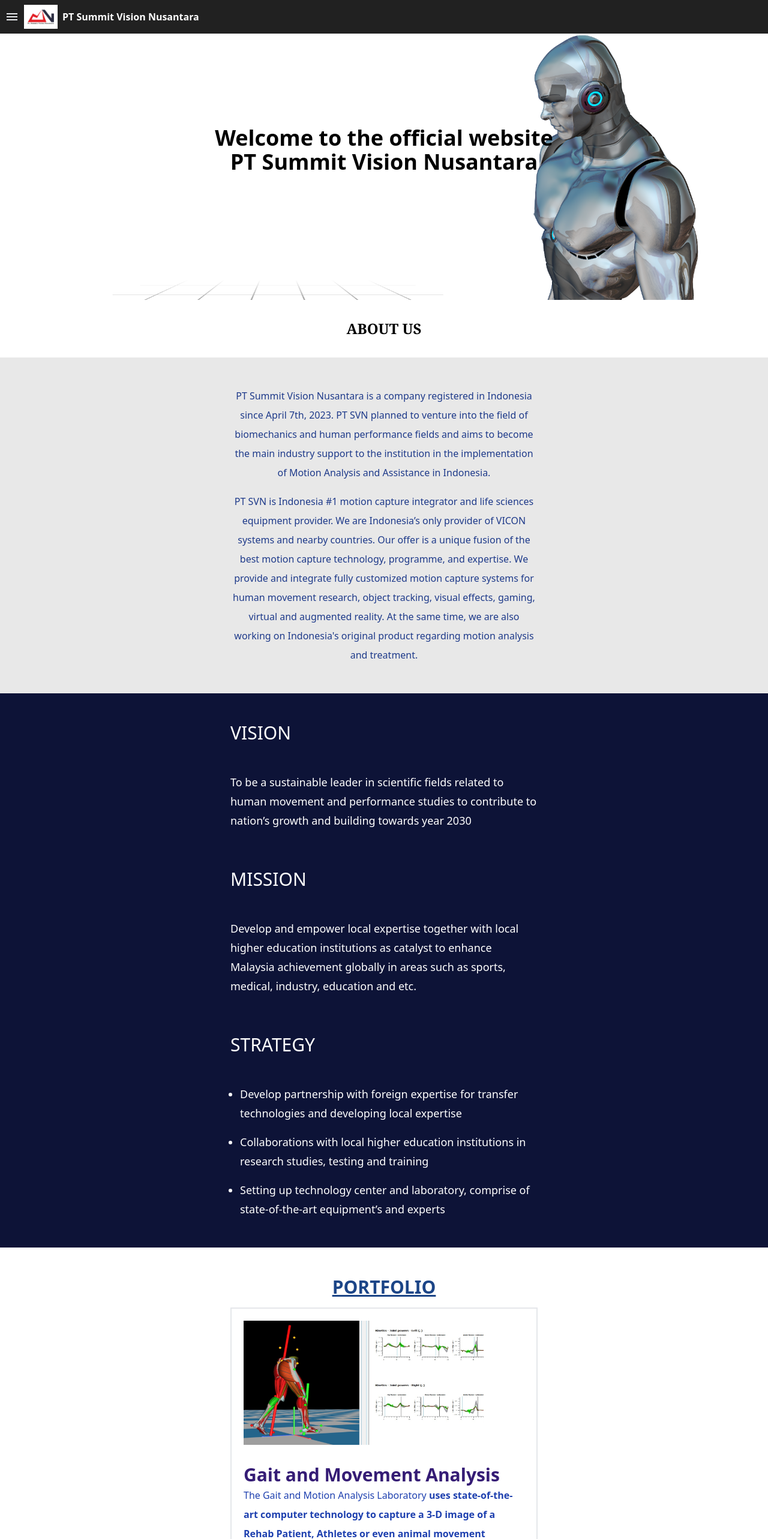
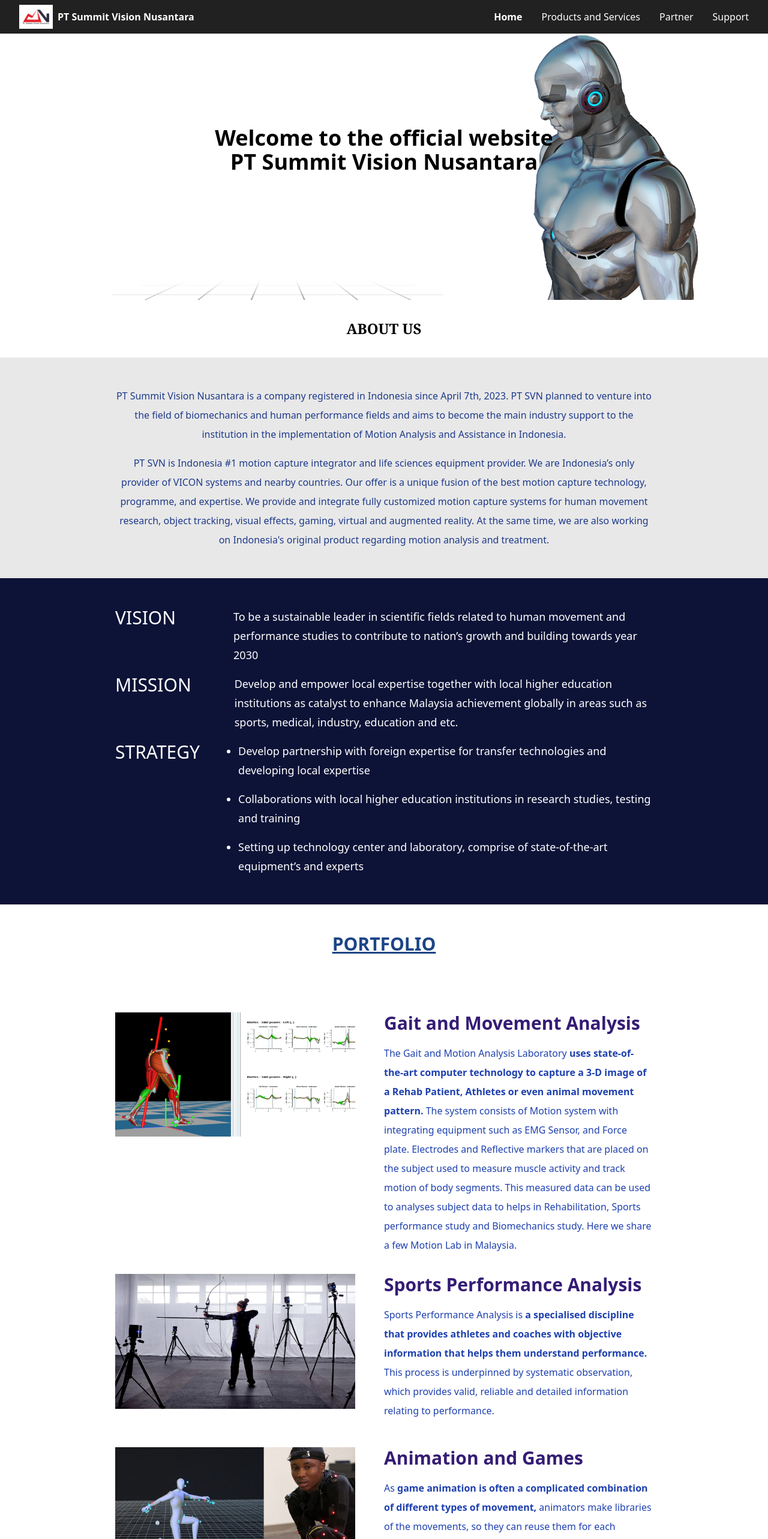
Before and after one commit to nursyah21/20-web-pakdimas, a React (Vite) app: page / in a window 1280 px wide. Shown: the top 2566 px of the page at 60% size. Built offline with nearby package versions, Linux system fonts and the light colour scheme.

Commit message:
complete page index

```diff
--- a/src/pages/Index.tsx
+++ b/src/pages/Index.tsx
@@ -8,10 +8,10 @@ function AboutUs() {
         ABOUT US
       </h1>
       <div className="text-blue-900 bg-about p-12 flex flex-col items-center gap-y-4 leading-8">
-        <p className="max-w-lg">
+        <p className="max-w-lg md:max-w-4xl">
           PT Summit Vision Nusantara is a company registered in Indonesia since April 7th, 2023. PT SVN planned to venture into the field of biomechanics and human performance fields and aims to become the main industry support to the institution in the implementation of Motion Analysis and Assistance in Indonesia.
         </p>
-        <p className="max-w-lg">PT SVN is Indonesia #1 motion capture integrator and life sciences equipment provider. We are Indonesia’s only provider of VICON systems and nearby countries. Our offer is a unique fusion of the best motion capture technology, programme, and expertise. We provide and integrate fully customized motion capture systems for human movement research, object tracking, visual effects, gaming, virtual and augmented reality. At the same time, we are also working on Indonesia's original product regarding motion analysis and treatment.</p>
+        <p className="max-w-lg md:max-w-4xl">PT SVN is Indonesia #1 motion capture integrator and life sciences equipment provider. We are Indonesia’s only provider of VICON systems and nearby countries. Our offer is a unique fusion of the best motion capture technology, programme, and expertise. We provide and integrate fully customized motion capture systems for human movement research, object tracking, visual effects, gaming, virtual and augmented reality. At the same time, we are also working on Indonesia's original product regarding motion analysis and treatment.</p>
       </div>
     </div>
   </>)
@@ -34,20 +34,20 @@ function Banner() {
 }
 
 function Vision() {
+
   return <>
     <div className="bg-bluebg text-white p-12 flex flex-col items-center gap-y-4 leading-8 ">
-      <div className="max-w-lg">
-        <h1 className="text-3xl mb-12">VISION</h1>
+      <div className="max-w-lg md:max-w-4xl md:flex">
+        <h1 className="text-3xl mb-12 font-medium mr-[6rem]">VISION</h1>
         <h1 className="text-lg leading-8">To be a sustainable leader in scientific fields related to human movement and performance studies to contribute to nation’s growth and building towards year 2030 </h1>
       </div>
 
-      <div className="max-w-lg">
-        <h1 className="text-3xl my-12">MISSION</h1>
+      <div className="max-w-lg md:flex md:max-w-4xl">
+        <h1 className="text-3xl mb-12 font-medium mr-[4.5rem]">MISSION</h1>
         <h1 className="text-lg leading-8">Develop and empower local expertise together with local higher education institutions as catalyst to enhance Malaysia achievement globally in areas such as sports, medical, industry, education and etc. </h1>
       </div>
-      <div className="max-w-lg">
-
-        <h1 className="text-3xl my-12">STRATEGY</h1>
+      <div className="max-w-lg md:flex md:max-w-4xl">
+        <h1 className="text-3xl mb-12 font-medium mr-12">STRATEGY</h1>
         <ul className="text-lg leading-8 ml-4 gap-y-4 flex flex-col">
           <li>Develop partnership with foreign expertise for transfer technologies and developing local expertise</li>
           <li>Collaborations with local higher education institutions in research studies, testing and training</li>
@@ -60,12 +60,15 @@ function Vision() {
 
 function Portfolio() {
   return <>
-    <div className="p-12 flex flex-col items-center gap-y-4 leading-8 ">
-      <h1 className="text-bluePortfolio text-3xl underline font-semibold">
+    <div className="p-12 flex flex-col items-center gap-y-4 md:gap-y-8 leading-8 ">
+      <h1 className="text-bluePortfolio text-3xl underline font-semibold mb-16">
         PORTFOLIO
       </h1>
-      <div className="max-w-lg border-2 p-5">
+      <div className="max-w-lg md:max-w-4xl md:flex">
+        <div className="mr-12">
           <img src="/images/gait.png" alt="" className="w-[400px] mb-8" />
+        </div>
+        <div className="flex-1 gap-y-4 flex flex-col">
           <h1 className="text-[#351c75] font-bold text-3xl">
             Gait and Movement Analysis
           </h1>
@@ -75,9 +78,13 @@ function Portfolio() {
             system consists of Motion system with integrating equipment such as EMG Sensor, and Force plate. Electrodes and Reflective markers that are placed on the subject used to measure muscle activity and track motion of body segments. This measured data can be used to analyses subject data to helps in Rehabilitation, Sports performance study and Biomechanics study. Here we share a few Motion Lab in Malaysia.
           </h1>
         </div>
+      </div>
 
-      <div className="max-w-lg border-2">
+      <div className="max-w-lg md:max-w-4xl md:flex">
+        <div className="mr-12">
           <img src="/images/sport.png" alt="" className="w-[400px] mb-8" />
+        </div>
+        <div className="flex-1 gap-y-4 flex flex-col">
           <h1 className="text-[#351c75] font-bold text-3xl">
             Sports Performance Analysis
           </h1>
@@ -85,9 +92,13 @@ function Portfolio() {
             Sports Performance Analysis is <span className="font-bold">a specialised discipline that provides athletes and coaches with objective information that helps them understand performance.</span> This process is underpinned by systematic observation, which provides valid, reliable and detailed information relating to performance.
           </h1>
         </div>
+      </div>
 
-      <div className="max-w-lg border-2">
+      <div className="max-w-lg md:max-w-4xl md:flex">
+        <div className="mr-12">
           <img src="/images/animation.png" alt="" className="w-[400px] mb-8" />
+        </div>
+        <div className="flex-1 gap-y-4 flex flex-col">
           <h1 className="text-[#351c75] font-bold text-3xl">
             Animation and Games
           </h1>
@@ -95,15 +106,20 @@ function Portfolio() {
             As <span className="font-bold"> game animation is often a complicated combination of different types of movement, </span> animators make libraries of the movements, so they can reuse them for each character. They work in a way that makes best use of the game engine’s technology and maximises the opportunities for game play and interactivity.
           </h1>
         </div>
+      </div>
 
-      <div className="max-w-lg border-2">
+      <div className="max-w-lg md:max-w-4xl md:flex">
+        <div className="mr-12">
           <img src="/images/engineering.jpg" alt="" className="w-[400px] mb-8" />
+        </div>
+        <div className="flex-1 gap-y-4 flex flex-col">
           <h1 className="text-[#351c75] font-bold text-3xl">
             Engineering
           </h1>
           <h1 className="text-blue-800">
             In particular, virtual related engineering means that <span className="font-bold"> design and validation activities occur collaboratively in order to prove early product designs, support decision making and enable continuous product optimisation </span> within interdisciplinary and cross-enterpise partnerships. This causes an important redefinition of the overall product development process for supporting the coordination, assessment and concretion of engineering results of all involved partners with the support of virtual builds.
           </h1>
+        </div>
       </div>
     </div>
   </>
@@ -117,8 +133,9 @@ function ContactUs() {
       </h1>
     </div>
 
-    <div className="p-12 flex flex-col gap-y-4 leading-8 bg-bluebg text-white justify-center items-center">
-      <div className="max-w-lg w-full">
+    <div className="p-12 flex flex-col md:flex-row gap-y-4 gap-x-4 leading-8 bg-bluebg text-white justify-center items-center md:items-start">
+      <div className="flex max-w-lg md:max-w-4xl flex-col md:flex-row">
+        <div className="  w-full">
           <h1 className="mb-4 text-center  font-bold ">
             OFFICE HOUR
           </h1>
@@ -127,10 +144,8 @@ function ContactUs() {
             <h1>Sat- Sun : Closed</h1>
           </div>
         </div>
-    </div>
 
-    <div className="p-12 flex flex-col gap-y-4 bg-bluebg text-white justify-center items-center">
-      <div className="max-w-lg w-full">
+        <div className="w-full ">
           <h1 className="mb-4 text-center  font-bold ">
             OUR OFFICE
           </h1>
@@ -141,12 +156,23 @@ function ContactUs() {
           </div>
         </div>
 
-      <div className="flex gap-x-2 mt-8">
+        <div className="w-full  ml-4 flex md:block ">
+          <div className="flex gap-x-2 mt-8 md:mt-0 justify-center">
+            <a href="https://www.instagram.com/ptsvn.id">
               <img src="/images/ig.png" alt="" className="w-8" />
+            </a>
+            <a href="mailto:ptsvnusantara@gmail.com">
               <img src="/images/email.png" alt="" className="w-8" />
+            </a>
+            <a href="https://www.instagram.com/ptsvn.id/">
               <img src="/images/phone.png" alt="" className="w-8" />
+            </a>
           </div>
         </div>
+      </div>
+
+    </div >
+
   </>
 }
 
@@ -154,8 +180,9 @@ export default function App() {
   const [isOpen, setIsOpen] = useState(false)
   return (
     <>
-      <div className="fixed top-0 z-10 bg-header w-full p-2 flex text-white items-center gap-x-2">
-        <button onClick={() => setIsOpen(!isOpen)} className="hover:opacity-80">
+      <div className="fixed top-0 z-10 bg-header w-full p-2 px-8 flex text-white items-center gap-x-2 justify-between">
+        <div className="flex items-center gap-x-2">
+          <button onClick={() => setIsOpen(!isOpen)} className="hover:opacity-80 block md:hidden">
             {isOpen
               // menu
               ? <svg xmlns="http://www.w3.org/2000/svg" height="24px" viewBox="0 -960 960 960" width="24px" fill="#e8eaed"><path d="m256-200-56-56 224-224-224-224 56-56 224 224 224-224 56 56-224 224 224 224-56 56-224-224-224 224Z" /></svg>
@@ -167,6 +194,14 @@ export default function App() {
           <h1 className="font-bold">PT Summit Vision Nusantara</h1>
         </div>
 
+        <div className="hidden md:flex gap-x-8 items-center">
+          <a href="/" className="hover:opacity-80 font-bold">Home</a>
+          <a href="/" className="hover:opacity-80">Products and Services</a>
+          <a href="/" className="hover:opacity-80">Partner</a>
+          <a href="/" className="hover:opacity-80">Support</a>
+        </div>
+      </div>
+
       <Banner />
       <AboutUs />
       <Vision />
@@ -174,7 +209,7 @@ export default function App() {
       <ContactUs />
 
       {/* modal */}
-      <div className={clsx("bg-header h-screen fixed top-0 transition-all ease-in-out duration-300", isOpen ? 'w-full' : 'w-0')}>
+      <div className={clsx("bg-header h-screen fixed top-0 transition-all ease-in-out duration-300 md:hidden", isOpen ? 'w-full' : 'w-0')}>
         <div className={clsx("flex-col flex gap-y-2 text-white translate-y-[60px] py-2 px-4 transition-all", isOpen ? "opacity-100 delay-300" : "opacity-0")}>
           <a href="/" className="hover:opacity-80">Home</a>
           <a href="/" className="hover:opacity-80">Products and Services</a>
```
Also changed, not shown: 1 other file (tests, documents, lock files or other folders). Lines whose indentation alone changed are shown as unchanged.
